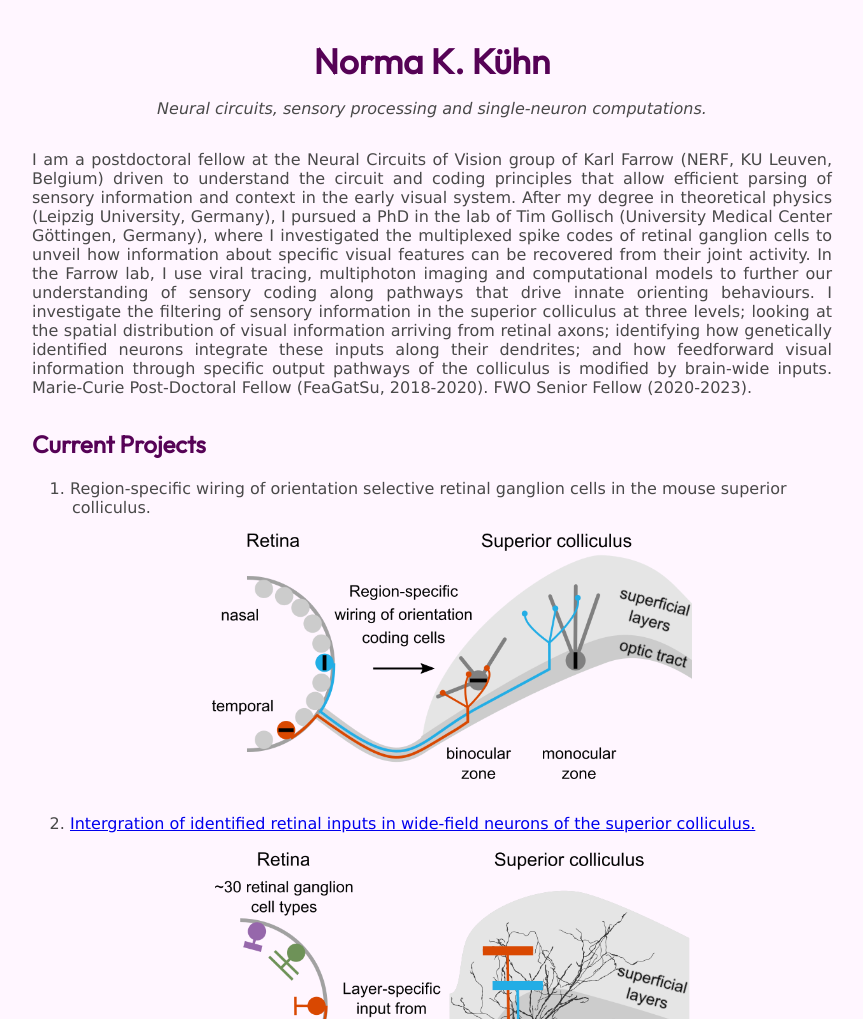
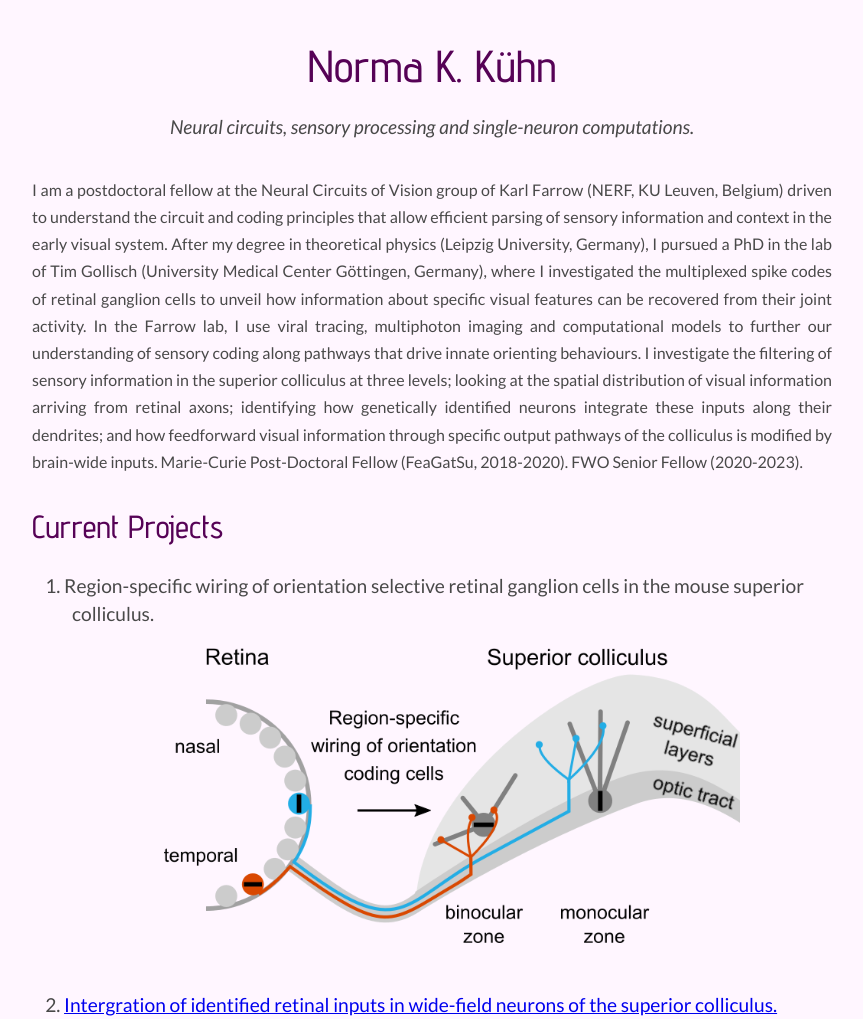
Before and after one commit to nkkuhn/nkkuhn.github.io, a plain HTML site: page index.html in a window 1280 px wide. Shown: the part 29-1048 px from the top of the page, without its empty margins (104-967 px from the left). Drawn offline with Linux system fonts and the light colour scheme.

Commit message:
font adjustments

```diff
--- a/index.html
+++ b/index.html
@@ -3,7 +3,11 @@
 <head>
     <link
     rel="stylesheet"
-    href="https://fonts.googleapis.com/css?family=Outfit">
+    href="https://fonts.googleapis.com/css?family=Advent Pro">
+    <!-- Other google fonts: Oswald, Montserrat, Questrial, Amatic SC, Antic Slab, Philosopher, Advent Pro, Outfit -->
+    <link rel="preconnect" href="https://fonts.googleapis.com">
+    <link rel="preconnect" href="https://fonts.gstatic.com" crossorigin>
+    <link href="https://fonts.googleapis.com/css2?family=Advent+Pro:wght@100;400;500&family=Lato:ital@0;1&display=swap" rel="stylesheet">
 
     <style>
     body {
@@ -19,28 +23,30 @@
     }
 
     h1 {
-        font-family: Outfit;
+        font-family: 'Advent Pro', sans-serif;
         color: rgb(86, 2, 86);
         text-align: center;
-        font-size: 2.2em;
+        font-weight: 500;
+        font-size: 2.8em;
         margin: 0em
     }
 
     h2 {
-        counter-reset: section;
-        font-family: Outfit;
+        font-family: Advent Pro;
         color: rgb(86, 2, 86);
         text-align: left;
-        font-size: 1.5em;
+        font-weight: 500;
+        font-size: 2em;
+        counter-reset: section;
     }
 
     ol {
       counter-reset: section;
       list-style-type: none;
       color: rgb(73, 73, 73);
-      font-family: verdana;
-      font-size: 1em;
-      line-height: 1.2em;
+      font-family: Lato;
+      font-size: 1.2em;
+      line-height: 1.5em;
       text-indent: -1.4em;
     }
 
@@ -51,8 +57,9 @@
 
     p {
         color: rgb(73, 73, 73);
-        font-family: verdana;
+        font-family: Lato;
         font-size: 1em;
+        line-height: 1.7em;
         text-align:justify;
     }
     p.upper {
@@ -74,7 +81,7 @@
     <br />
     <br />
     <h1> Norma K. Kühn</h1>
-    <p style="text-align:center; font-style: italic;"> Neural circuits, sensory processing and single-neuron computations.
+    <p style="text-align:center; font-style: italic;font-size: 1.2em;"> Neural circuits, sensory processing and single-neuron computations.
     </p>
 </div>
 <div>
```
